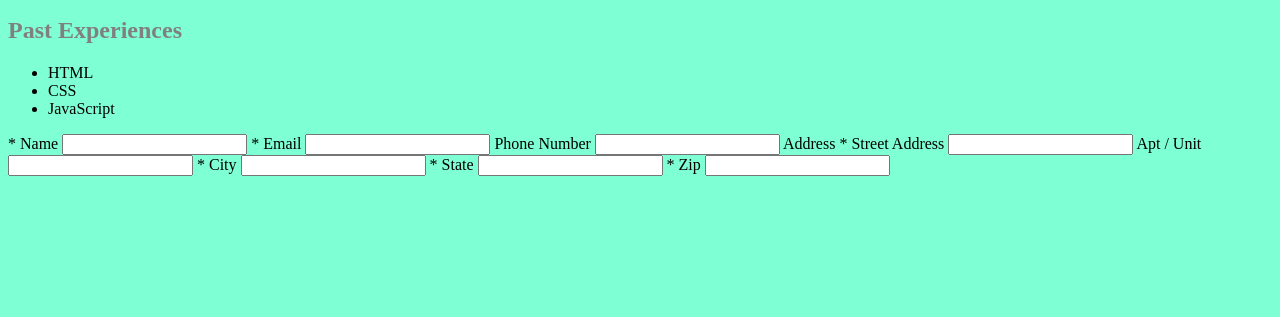
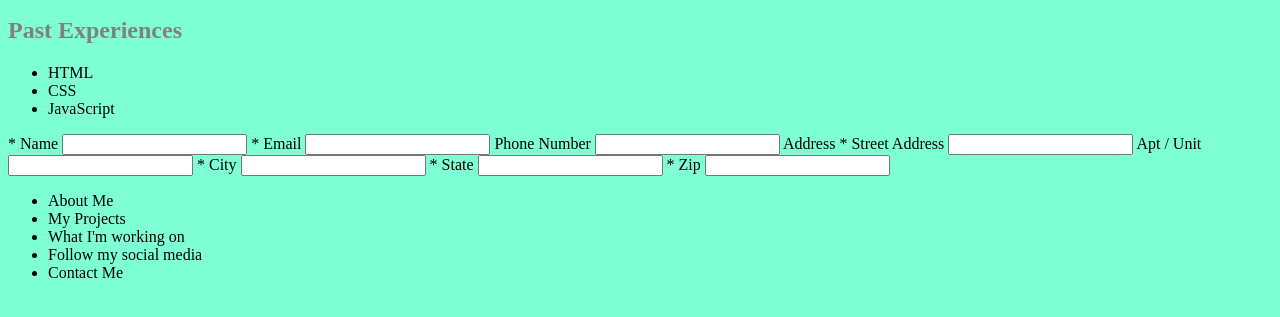
Before and after one commit to Nsimmons91/portfolio-website-Winnies, a plain HTML site: page index.html in a window 1280 px wide. Shown: the part 337-654 px from the top of the page. Drawn offline with Linux system fonts and the light colour scheme; a web font is replaced by a local one.

Commit message:
Added a nav bar to a second column

```diff
--- a/index.html
+++ b/index.html
@@ -19,6 +19,7 @@
       <h3>Your Future Game Developer</h3>
     </header>
 
+    <div id="leftColumn">
       <section>
         <h2>Past Experiences</h2>
         <ul>
@@ -30,7 +31,7 @@
 
       <section>
         <form>
-        <label for="contactFormName">* Name</label>
+          <label for="rightColumn">* Name</label>
           <input id="contactFormName" required>
 
           <label for="contactFormEmail">* Email</label>
@@ -52,5 +53,18 @@
           <input id="contactFormZip" required>
         </form>
       </section>
+    </div>
+
+    <div id="leftColumn">
+      <div id="navBar">
+        <ul>
+          <li>About Me</li>
+          <li>My Projects</li>
+          <li>What I'm working on</li>
+          <li>Follow my social media</li>
+          <li>Contact Me</li>
+        </ul>
+      </div>
+    </div>
   </body>
 </html>
```
Lines whose indentation alone changed are shown as unchanged.
